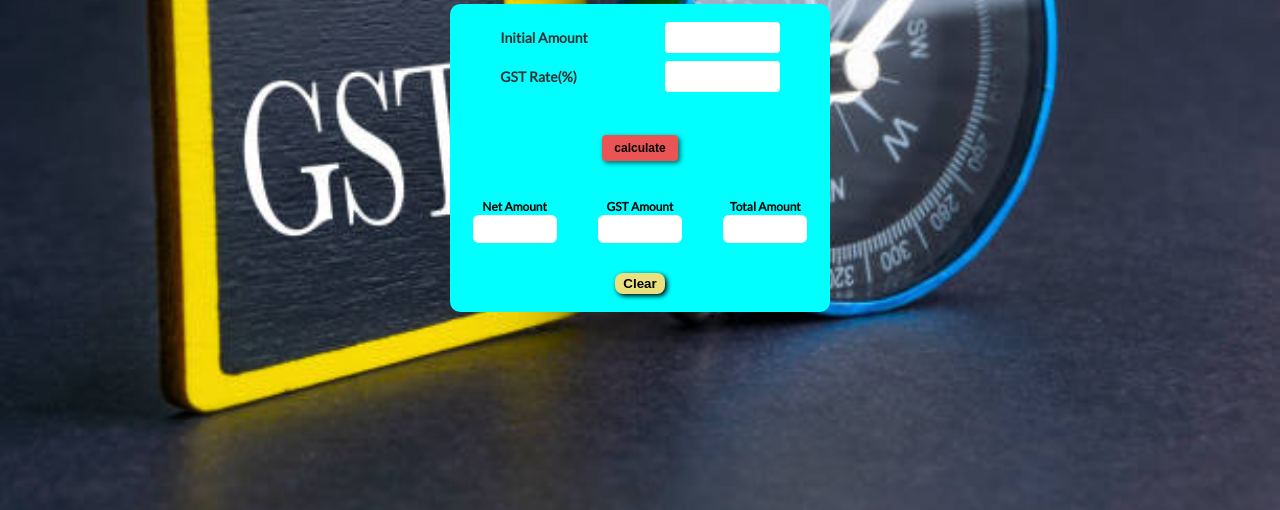
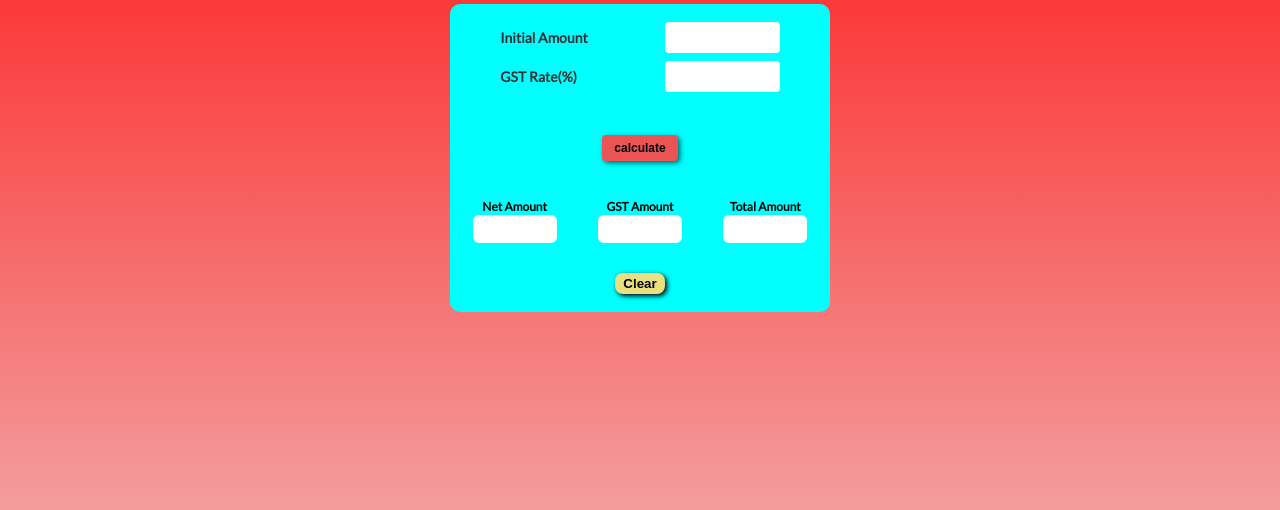
Before and after one commit to sudharsanapraanesh/GstCalculator, a plain HTML site: page index.html in a window 1280 px wide. Shown: the part 290-800 px from the top of the page. Drawn offline with Linux system fonts and the light colour scheme.

Commit message:
Update style.css

```diff
--- a/style.css
+++ b/style.css
@@ -6,11 +6,9 @@
 	zoom: 0;
 }
 html, body {
-	background:url(./gst.webp);
+	background-image: linear-gradient(red, rgb(243, 157, 157));
 	background-repeat: no-repeat;
-	background-position: center;
-	background-size: cover;
-	height: 70vh;
+	height: 100vh;
 	width: 100vw;
 	font-size: 20px;
 	font-family: arial;
```
